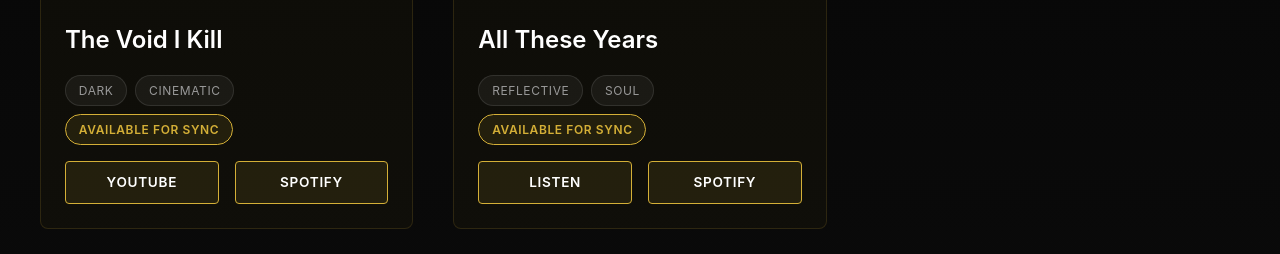
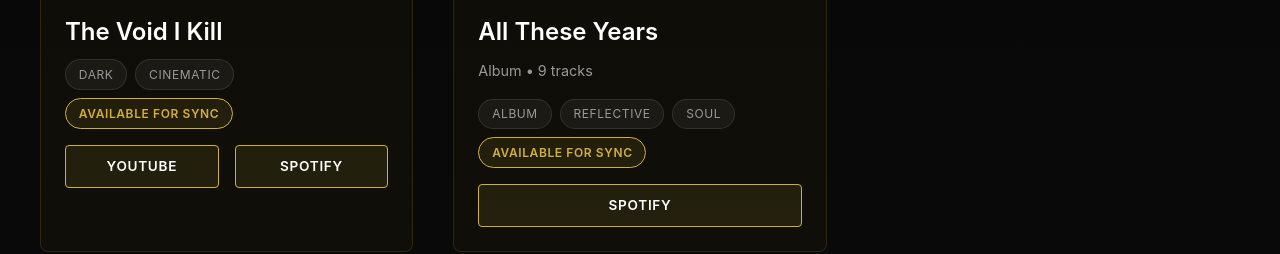
Before and after one commit to cristianspiridon/pickformula, a website: page work.html in a window 1280 px wide. Shown: the part 2233-2487 px from the top of the page. Drawn offline with Linux system fonts and the light colour scheme.

Commit message:
add new album

```diff
--- a/work.css
+++ b/work.css
@@ -411,8 +411,15 @@
 .catalog-title {
     font-size: 1.5rem;
     font-weight: 600;
+    margin-bottom: 0.5rem;
+    color: var(--color-text);
+}
+
+.catalog-subtitle {
+    font-size: 0.9rem;
+    color: var(--color-gray);
     margin-bottom: 1rem;
-    color: var(--color-text);
+    font-weight: 400;
 }
 
 .catalog-tags {
--- a/work.html
+++ b/work.html
@@ -248,23 +248,24 @@
                     </div>
                 </div>
 
-                <!-- Track 5 -->
+                <!-- Album 1 -->
                 <div class="catalog-item" data-index="4">
                     <div class="catalog-cover">
-                        <img src="https://cloudinary-cdn.ffm.to/s--jL0wpTmh--/f_jpg/https%3A%2F%2Fimagestore.ffm.to%2Flink%2Fc6e02abcb92ddbf47d3ed225481f69ed.jpeg" alt="All These Years Cover Art" loading="lazy">
+                        <img src="https://cloudinary-cdn.ffm.to/s--RqS62XGd--/f_jpg/https%3A%2F%2Fimagestore.ffm.to%2Flink%2Fcf141f4f0d6ea675ba909ad8a0262d18.jpeg" alt="All These Years Album Cover" loading="lazy">
                         <div class="catalog-overlay">
-                            <a href="https://ditto.fm/all_these_years" target="_blank" class="play-btn" title="Listen">▶</a>
+                            <a href="https://open.spotify.com/album/4QIj25KMorTD3IjsSFHrwc" target="_blank" class="play-btn" title="Listen on Spotify">▶</a>
                         </div>
                     </div>
                     <div class="catalog-info">
                         <h3 class="catalog-title">All These Years</h3>
+                        <p class="catalog-subtitle">Album • 9 tracks</p>
                         <div class="catalog-tags">
+                            <span class="tag">Album</span>
                             <span class="tag">Reflective</span>
                             <span class="tag">Soul</span>
                             <span class="tag sync-tag">Available for Sync</span>
                         </div>
                         <div class="catalog-links">
-                            <a href="https://ditto.fm/all_these_years" target="_blank" class="link-btn">Listen</a>
                             <a href="https://open.spotify.com/album/4QIj25KMorTD3IjsSFHrwc" target="_blank" class="link-btn">Spotify</a>
                         </div>
                     </div>
```
Also changed, not shown: index.html (+7 -2 lines).
